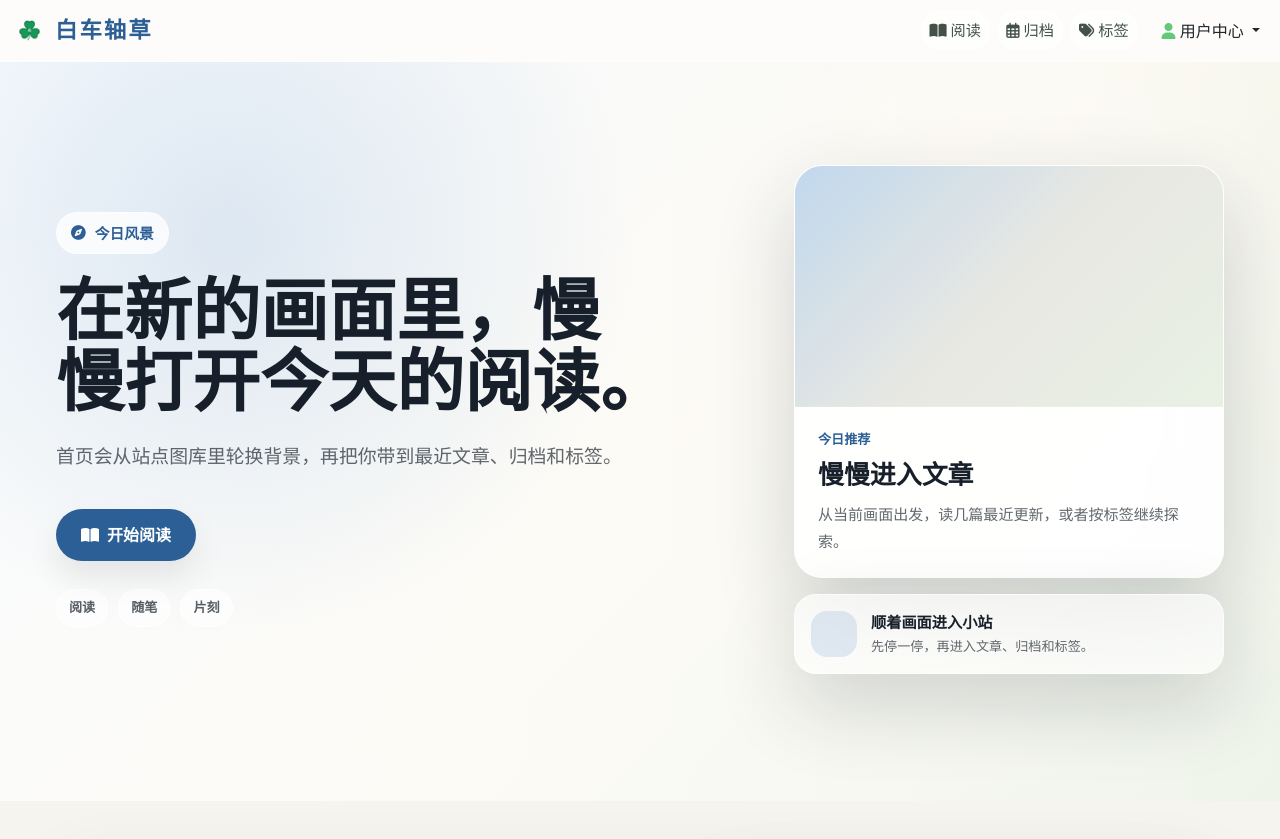
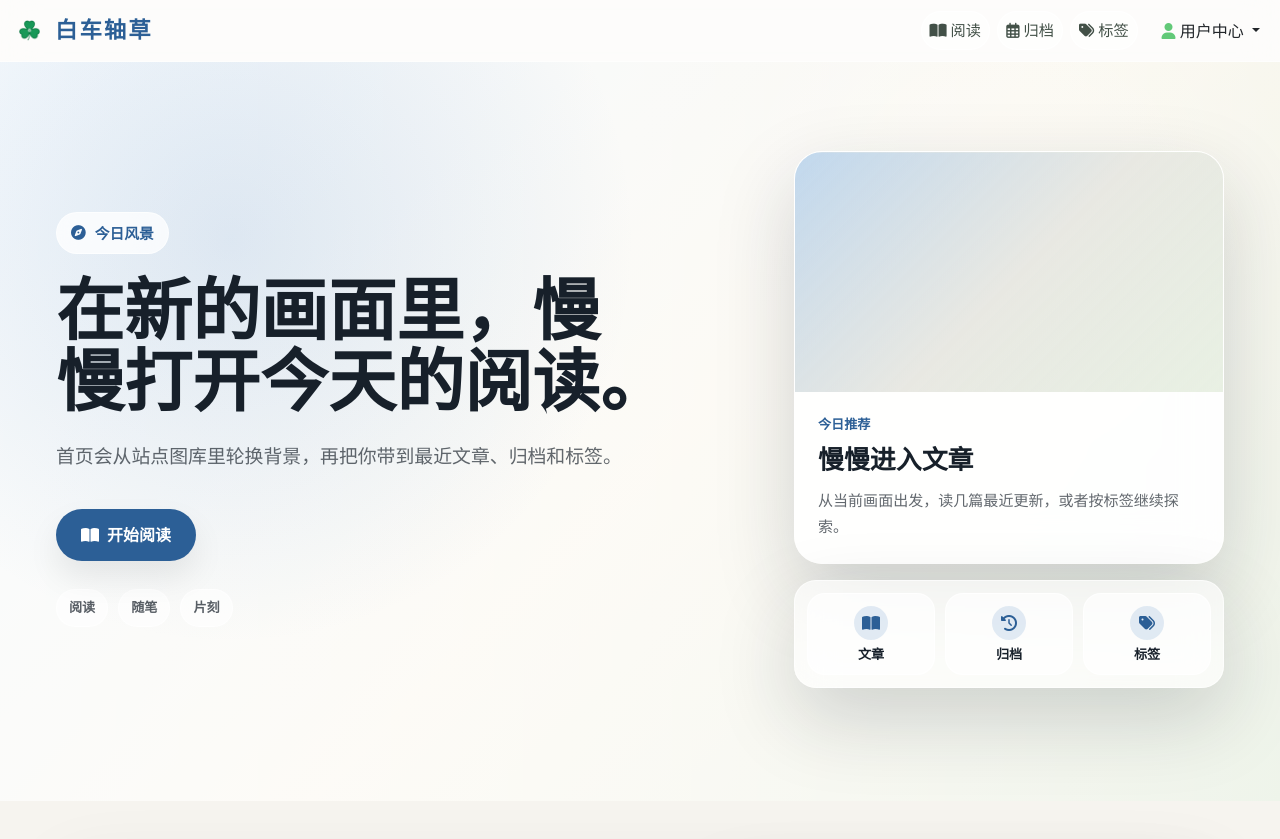
Before and after one commit to saitoasukakuku/clover-blog, a Django app: page / in a window 1280 px wide. Shown: the top 839 px of the page. Run offline with Django 4.2, Linux system fonts and the light colour scheme; data that the repository does not hold is empty; some libraries are stand-ins or nearby versions.

Commit message:
refactor: streamline homepage ambient card

```diff
--- a/白车轴草/blog/templates/home.html
+++ b/白车轴草/blog/templates/home.html
@@ -252,38 +252,51 @@
     }
 
     .home-ambient-card {
-        align-items: center;
         background: rgba(255, 255, 255, .62);
         border-radius: 22px;
-        display: flex;
-        gap: 14px;
-        padding: 16px;
+        display: grid;
+        gap: 10px;
+        grid-template-columns: repeat(3, minmax(0, 1fr));
+        padding: 12px;
     }
 
-    .home-ambient-icon {
+    .home-ambient-link {
+        align-items: center;
+        background: rgba(255, 255, 255, .66);
+        border: 1px solid rgba(255, 255, 255, .78);
+        border-radius: 18px;
+        color: var(--home-text);
+        display: grid;
+        gap: 7px;
+        min-height: 82px;
+        padding: 12px 8px;
+        place-items: center;
+        text-align: center;
+        text-decoration: none;
+        transition: background .2s ease, transform .2s ease;
+    }
+
+    .home-ambient-link:hover {
+        background: var(--home-paper-strong);
+        color: var(--home-accent-strong);
+        transform: translateY(-1px);
+    }
+
+    .home-ambient-link i {
         align-items: center;
         background: var(--home-accent-soft);
-        border-radius: 16px;
+        border-radius: 999px;
         color: var(--home-accent-strong);
         display: inline-flex;
-        flex: 0 0 46px;
-        font-size: 1.15rem;
-        height: 46px;
+        height: 34px;
         justify-content: center;
+        width: 34px;
     }
 
-    .home-ambient-card strong {
-        color: var(--home-text);
-        display: block;
-        font-size: .95rem;
-        margin-bottom: 3px;
-    }
-
-    .home-ambient-card span {
-        color: var(--home-muted);
-        display: block;
+    .home-ambient-link span {
         font-size: .82rem;
-        line-height: 1.5;
+        font-weight: 900;
+        line-height: 1.2;
     }
 
     .home-carousel-controls {
@@ -601,11 +614,18 @@
                     </div>
                 </article>
                 <article class="home-ambient-card">
-                    <span class="home-ambient-icon"><i class="fas fa-sparkles"></i></span>
-                    <div>
-                        <strong>顺着画面进入小站</strong>
-                        <span>先停一停，再进入文章、归档和标签。</span>
-                    </div>
+                    <a class="home-ambient-link" href="{% url 'index' %}">
+                        <i class="fas fa-book-open"></i>
+                        <span>文章</span>
+                    </a>
+                    <a class="home-ambient-link" href="{% url 'archive' %}">
+                        <i class="fas fa-clock-rotate-left"></i>
+                        <span>归档</span>
+                    </a>
+                    <a class="home-ambient-link" href="{% url 'tags' %}">
+                        <i class="fas fa-tags"></i>
+                        <span>标签</span>
+                    </a>
                 </article>
             </aside>
         </div>
```
Also changed, not shown: 白车轴草/blog/tests.py (+10 -0 lines).
